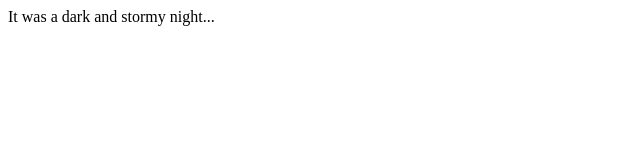
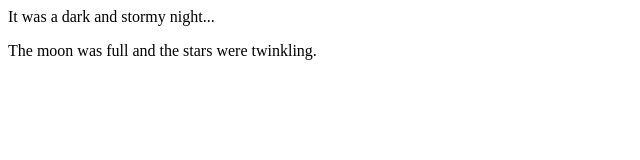
Before and after one commit to jah4682/fireside-story, a plain HTML site: page index.html in a window 1280 px wide. Shown: the whole page, without its empty margins (0-640 px from the left). Drawn offline with Linux system fonts and the light colour scheme.

Commit message:
added one paragraph

```diff
--- a/index.html
+++ b/index.html
@@ -1,5 +1,6 @@
 <html>
   <body>
     <p>It was a dark and stormy night...</p>
+    <p>The moon was full and the stars were twinkling.</p>
   </body>
 </html>
```
